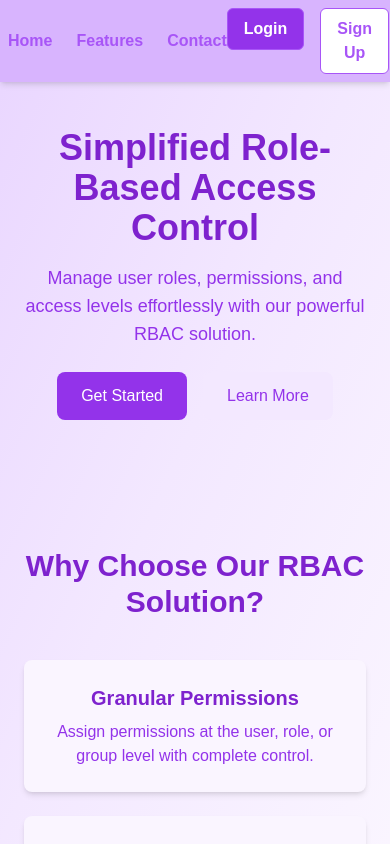
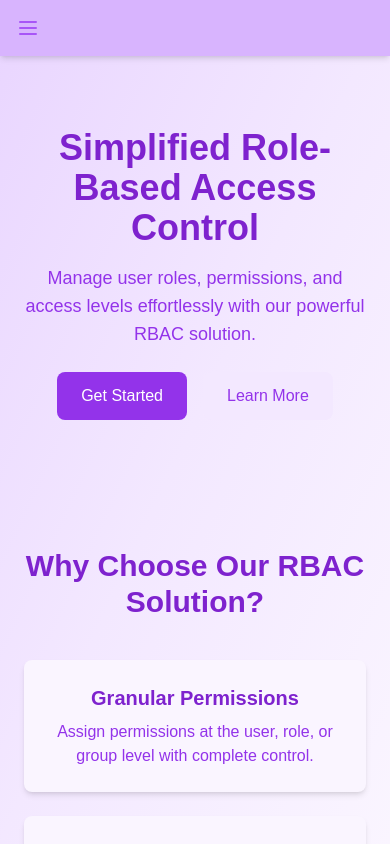
Before and after one commit to Mohini17o3/RBAC, a Next.js app in the folder Frontend/rbac/: page / in a window 390 px wide. Shown: the top 844 px of the page. Built offline with nearby package versions, Linux system fonts and the light colour scheme.

Commit message:
added hamburger

```diff
--- a/Frontend/rbac/src/app/components/Navbar.jsx
+++ b/Frontend/rbac/src/app/components/Navbar.jsx
@@ -1,60 +1,100 @@
-'use client' ;
+'use client';
+
 import Link from "next/link";
 import { useEffect, useState } from "react";
 
 function Navbar() {
+    const [isTokenExpired, setIsTokenExpired] = useState(false);
+    const [isMobileMenuOpen, setIsMobileMenuOpen] = useState(false);
 
-    const [isTokenExpired , setIsTokenExpired] = useState(false) ;
+    useEffect(() => {
+        const localToken = localStorage.getItem("token");
 
-    useEffect(()=>{
-
-        const localToken = localStorage.getItem("token") ;
-
-        if(localToken){
+        if (localToken) {
             const decodedToken = JSON.parse(atob(localToken.split(".")[1]));
 
-             if(decodedToken.exp *1000 < Date.now()) {
+            if (decodedToken.exp * 1000 < Date.now()) {
                 localStorage.removeItem("token");
-                setIsTokenExpired(true) ;
-             } else{
-                setIsTokenExpired(false) ;
+                setIsTokenExpired(true);
+            } else {
+                setIsTokenExpired(false);
             }
         } else {
-            setIsTokenExpired(true) ;
-
+            setIsTokenExpired(true);
         }
-    } , [])
+    }, []);
 
     return (
         <>
-   <div className="flex justify-between items-center top-0 w-screen fixed p-2 bg-purple-300 shadow-md z-10">
-   <div className="flex space-x-6 ">
-    <Link href="/" className="cursor-pointer text-purple-500 hover:text-gray-300 transition font-bold" >Home</Link>
+            <div className="flex justify-between items-center w-full fixed top-0 p-4 bg-purple-300 shadow-md z-10 sm:text-sm md:text-base">
+
+
+                <div className="hidden md:flex space-x-6 text-sm">
+                    <Link href="/" className="cursor-pointer text-purple-500 hover:text-gray-300 transition font-bold">Home</Link>
                     <a className="cursor-pointer text-purple-500 hover:text-gray-300 font-bold transition">Features</a>
                     <a className="cursor-pointer text-purple-500 hover:text-gray-300 font-bold transition">Contact</a>
+                </div>
 
-    </div>
-    <div className="flex flex-row gap-0">
-     {
-        isTokenExpired ? (<Link href="/Login">
-    <button className="bg-purple-600 text-white px-4 py-2 rounded-md font-semibold hover:bg-purple-400 hover:text-white border border-purple-500 transition mr-4">
+                <div className="hidden md:flex space-x-4 items-center">
+                    {isTokenExpired ? (
+                        <Link href="/Login">
+                            <button className="bg-purple-600 text-white px-4 py-2 rounded-md font-semibold hover:bg-purple-400 hover:text-white border border-purple-500 transition">
                                 Login
                             </button>
-     </Link>  ) :( <Link href="/Dashboard">
-    <button className="bg-purple-600 text-white px-4 py-2 rounded-md font-semibold hover:bg-purple-400 hover:text-white border border-purple-500 transition mr-4">
+                        </Link>
+                    ) : (
+                        <Link href="/Dashboard">
+                            <button className="bg-purple-600 text-white px-4 py-2 rounded-md font-semibold hover:bg-purple-400 hover:text-white border border-purple-500 transition">
                                 Dashboard
-    </button> </Link>)
-     }
+                            </button>
+                        </Link>
+                    )}
 
                     <Link href="/SignUp">
-    <button className="bg-white text-purple-500 px-4 py-2 rounded-md font-semibold hover:bg-purple-400 hover:text-white border border-purple-500 transition mr-4">
+                        <button className="bg-white text-purple-500 px-4 py-2 rounded-md font-semibold hover:bg-purple-400 hover:text-white border border-purple-500 transition">
+                            Sign Up
+                        </button>
+                    </Link>
+                </div>
+
+                <div className="md:hidden flex items-center">
+                    <button onClick={() => setIsMobileMenuOpen(!isMobileMenuOpen)} className="text-purple-500 focus:outline-none">
+                        <svg xmlns="http://www.w3.org/2000/svg" fill="none" viewBox="0 0 24 24" stroke="currentColor" className="w-6 h-6">
+                            <path strokeLinecap="round" strokeLinejoin="round" strokeWidth="2" d="M4 6h16M4 12h16M4 18h16"></path>
+                        </svg>
+                    </button>
+                </div>
+            </div>
+
+            {isMobileMenuOpen && (
+                <div className="md:hidden bg-purple-300 shadow-md fixed top-16 left-0 w-full p-4 z-10">
+                    <div className="flex flex-col space-y-4">
+                        <Link href="/" className="text-purple-500 hover:text-gray-300 transition font-bold">Home</Link>
+                        <a className="text-purple-500 hover:text-gray-300 font-bold transition">Features</a>
+                        <a className="text-purple-500 hover:text-gray-300 font-bold transition">Contact</a>
+                        {isTokenExpired ? (
+                            <Link href="/Login">
+                                <button className="bg-purple-600 text-white px-4 py-2 rounded-md font-semibold hover:bg-purple-400 hover:text-white border border-purple-500 transition">
+                                    Login
+                                </button>
+                            </Link>
+                        ) : (
+                            <Link href="/Dashboard">
+                                <button className="bg-purple-600 text-white px-4 py-2 rounded-md font-semibold hover:bg-purple-400 hover:text-white border border-purple-500 transition">
+                                    Dashboard
+                                </button>
+                            </Link>
+                        )}
+                        <Link href="/SignUp">
+                            <button className="bg-white text-purple-500 px-4 py-2 rounded-md font-semibold hover:bg-purple-400 hover:text-white border border-purple-500 transition">
                                 Sign Up
                             </button>
                         </Link>
                     </div>
                 </div>
+            )}
         </>
-    ) ;
+    );
 }
 
-export default Navbar ;
+export default Navbar;
```
Lines whose indentation alone changed are shown as unchanged.
